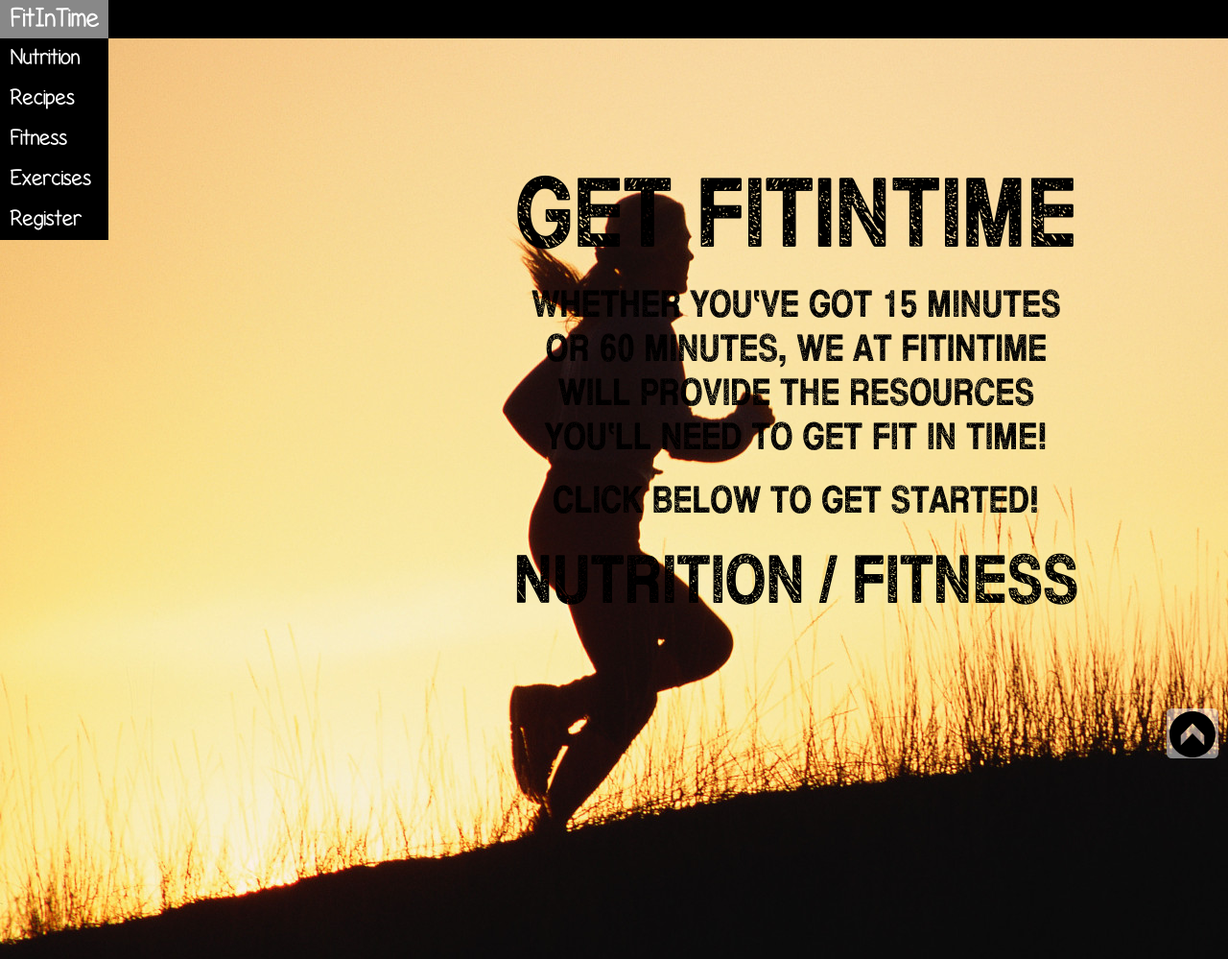
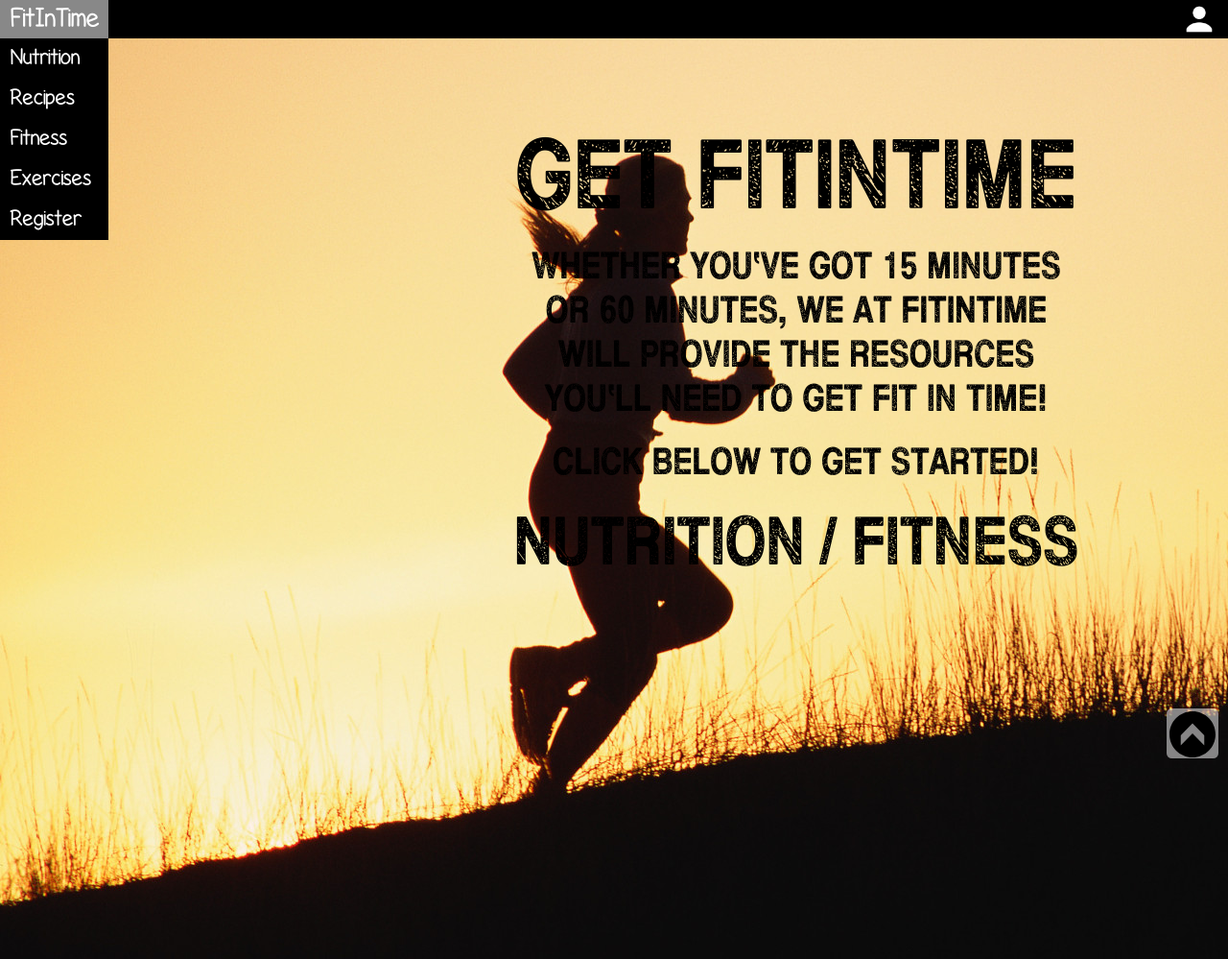
Before and after one commit to reiruiz/FitInTime, a PHP site: page /index.html in a window 1280 px wide. Shown: the top 999 px of the page at 96% size. Run offline with PHP 8.4, Linux system fonts and the light colour scheme; some libraries are stand-ins or nearby versions.

Commit message:
fixed more bugs

```diff
--- a/G17/index.html
+++ b/G17/index.html
@@ -40,7 +40,6 @@
                     <li><a href="#register">Register</a>
                 </ul>
             </div>
-        </div>
 
         <div class="profile">
             <a href="./profile.html"><img src="./images/user.png" width="40" height="40" alt="user"></a>
--- a/G17/styleSheet/base.css
+++ b/G17/styleSheet/base.css
@@ -131,7 +131,6 @@ body {
 	height: 1000px;
     width:  100%;
 	font-family: thisSideUp;
-    margin-top: -5px;
 }
 
 /* information text for main banner */
```
